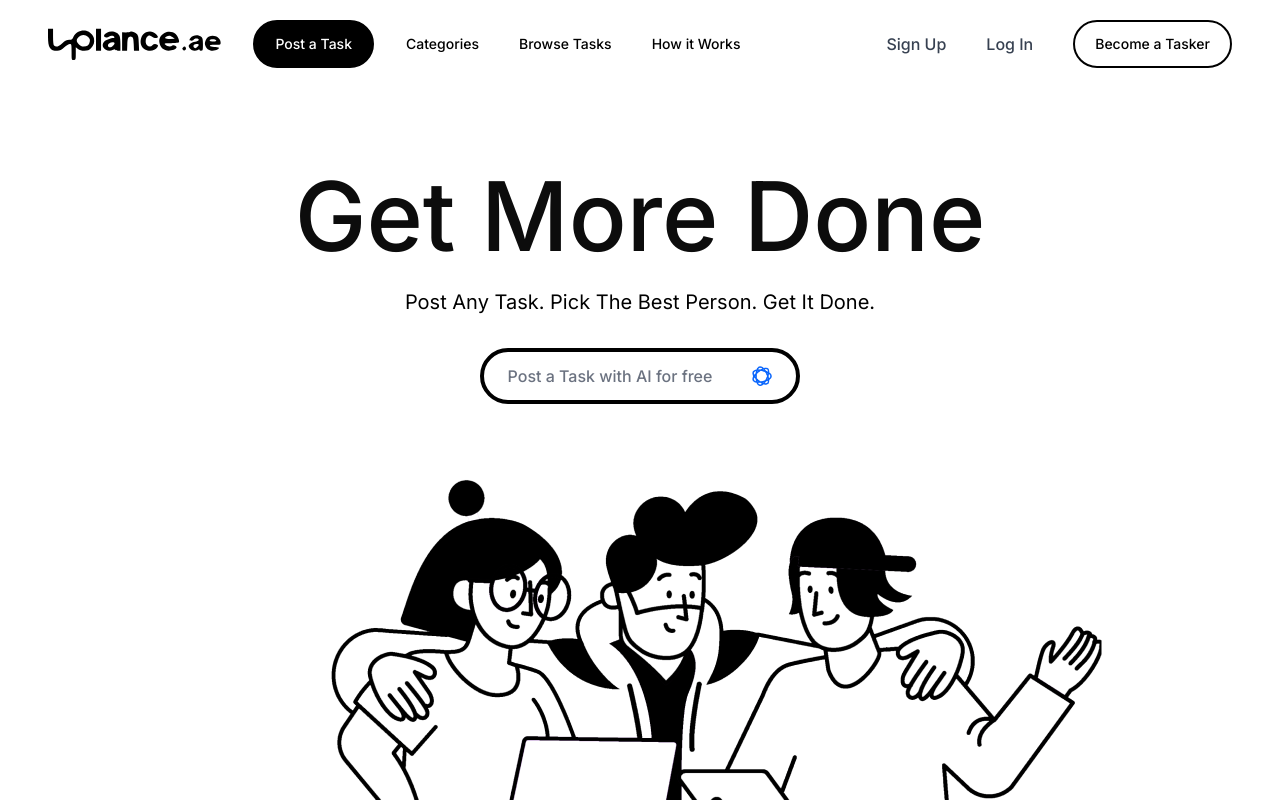
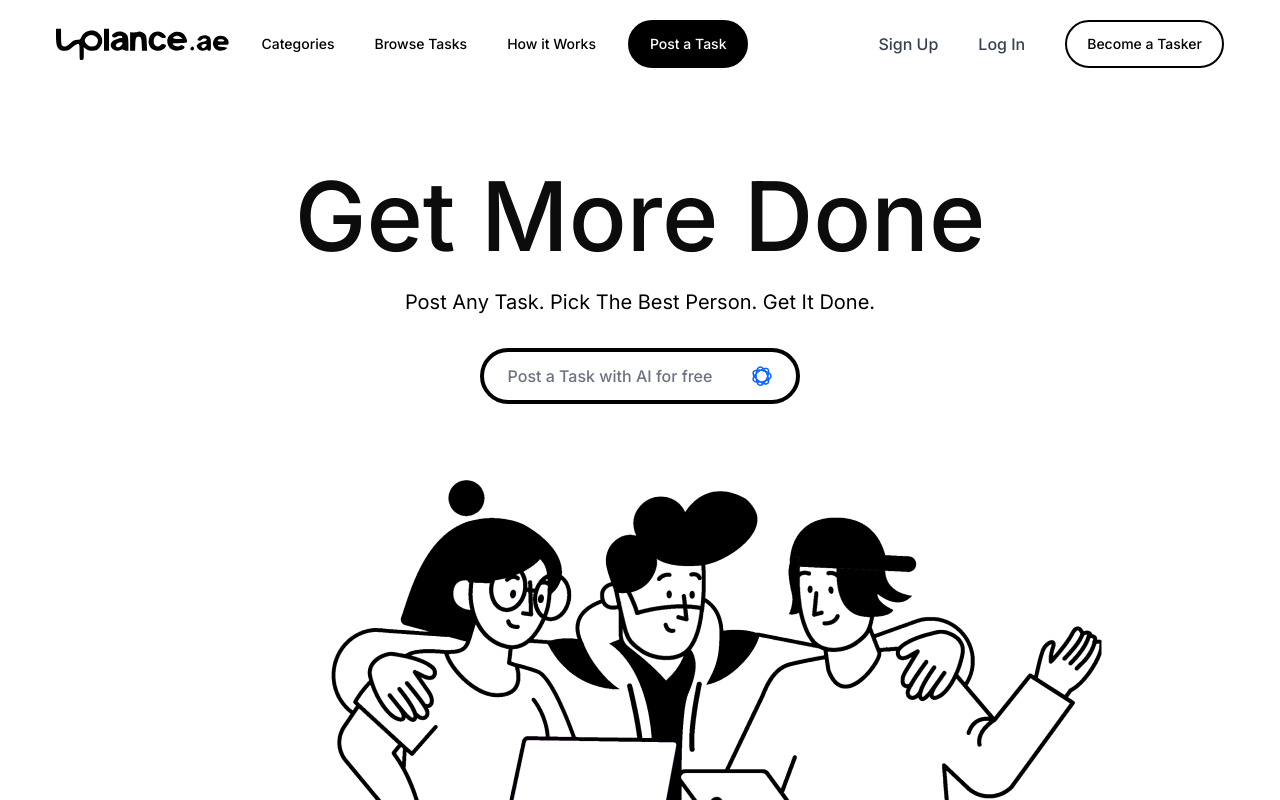
Before and after one commit to vasudhaghule/Newpage, a Next.js app: page / in a window 1280 px wide. Shown: the top 800 px of the page. Built offline with nearby package versions, Linux system fonts and the light colour scheme.

Commit message:
Update Header.tsx

```diff
--- a/src/sections/Header.tsx
+++ b/src/sections/Header.tsx
@@ -7,31 +7,25 @@ import { Button } from "@/components/Button";
 import Rect from "@/assets/Rectangle.svg";
 import CircleP from "@/assets/circle-plus.svg";
 
-
 export const Header = () => {
   return (
-    <header className="h-auto z-20 sticky inset-0 backdrop-blur-md py-3 bg-white bg-opacity-90 ">
-      <div className="container mx-auto px-2 py-2 flex items-center justify-between">
-
-        <div className="flex items-center gap-4 md:gap-8">
-          <button className="md:hidden" aria-label="Open menu">
+    <header className="h-auto z-20 sticky inset-0 backdrop-blur-md py-3 bg-white bg-opacity-90">
+      <div className="container mx-auto px-4 py-2 flex items-center justify-between">
+        {/* Mobile View: Menu Icon and Logo */}
+        <div className="flex items-center gap-4 md:hidden">
+          <button aria-label="Open menu">
             <MenuIcon className="h-6 w-6" alt="Menu Icon" />
           </button>
-          <div className="absolute inset-0 backdrop-blur-md -z-10 hidden md:block rounded-xl"></div>
-
           <a href="#" className="flex items-center" aria-label="Home">
             <LogoIcon className="h-8 w-auto" alt="Logo" />
           </a>
+        </div>
 
-
-          <Button
-            bgColor="#000000"
-            textColor="#FFFFFF"
-          >
-            Post a Task
-          </Button>
-
-
+        {/* Desktop View: Navigation and Logo */}
+        <div className="hidden md:flex items-center gap-8">
+          <a href="#" className="flex items-center" aria-label="Home">
+            <LogoIcon className="h-8 w-auto" alt="Logo" />
+          </a>
           <nav className="hidden md:flex gap-10 text-sm">
             <a href="#" className="text-black-900 font-medium">
               Categories
@@ -43,10 +37,28 @@ export const Header = () => {
               How it Works
             </a>
           </nav>
+          <Button bgColor="#000000" textColor="#FFFFFF">
+            Post a Task
+          </Button>
         </div>
 
+        {/* Right Section */}
+        <div className="flex items-center gap-4 md:gap-10">
+          {/* Mobile View: Sign Up and Image */}
+          <div className="flex md:hidden items-center gap-4">
+            <a
+              href="#"
+              className="text-gray-700 hover:text-black transition font-medium"
+            >
+              Sign Up
+            </a>
+            <div className="relative h-8 w-8">
+              <img src={CircleP} alt="Circle Plus Icon" />
+            </div>
+          </div>
 
-        <div className="flex items-center gap-10">
+          {/* Desktop View: Sign Up, Log In, Become a Tasker */}
+          <div className="hidden md:flex items-center gap-10">
             <a
               href="#"
               className="text-gray-700 hover:text-black transition font-medium"
@@ -67,10 +79,6 @@ export const Header = () => {
               Become a Tasker
             </Button>
           </div>
-
-        <div className="relative hidden md:hidden h-16 w-16 sm:flex items-center justify-center">
-          <Rect className="absolute h-full w-full" alt="Rectangle Icon" />
-          <CircleP className="absolute h-8 w-8" alt="Circle Plus Icon" />
         </div>
       </div>
     </header>
```
Lines whose indentation alone changed are shown as unchanged.
